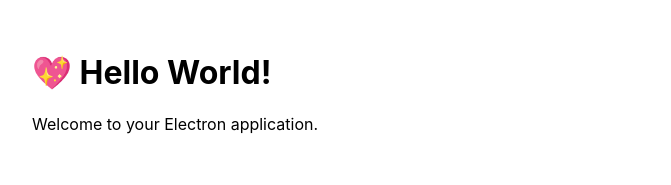
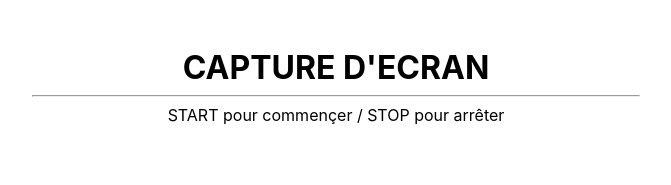
Before and after one commit to Anthonoir576/Projet-02_Electron.js, an Electron app: page src/index.html in a window 1200 px wide. Shown: the whole page, without its empty margins (264-935 px from the left). Drawn offline with Linux system fonts and the light colour scheme.

Commit message:
:FEAT: => Ajout message de base sur linterface

```diff
--- a/src/index.css
+++ b/src/index.css
@@ -5,3 +5,13 @@
   max-width: 38rem;
   padding: 2rem;
 }
+
+.title, .message {
+  text-align: center;
+}
+.message {
+  margin: 0px 0 16px 0;
+}
+.title {
+  margin: 16px 0 0px 0;
+}
--- a/src/index.html
+++ b/src/index.html
@@ -6,7 +6,8 @@
     <link rel="stylesheet" href="index.css" />
   </head>
   <body>
-    <h1>💖 Hello World!</h1>
-    <p>Welcome to your Electron application.</p>
+    <h1 class="title">CAPTURE D'ECRAN </h1>
+    <hr />
+    <p class="message">START pour commençer / STOP pour arrêter</p>
   </body>
 </html>
--- a/src/index.js
+++ b/src/index.js
@@ -10,8 +10,8 @@
 const createWindow = () => {
   // Create the browser window.
   const mainWindow = new BrowserWindow({
-    width: 800,
-    height: 600,
+    width: 1200,
+    height: 800,
   });
 
   // and load the index.html of the app.
```
